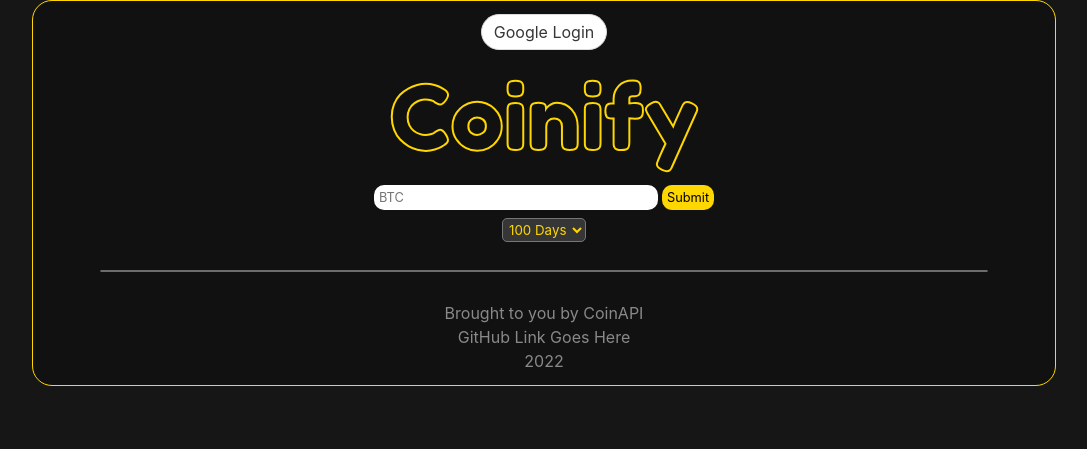
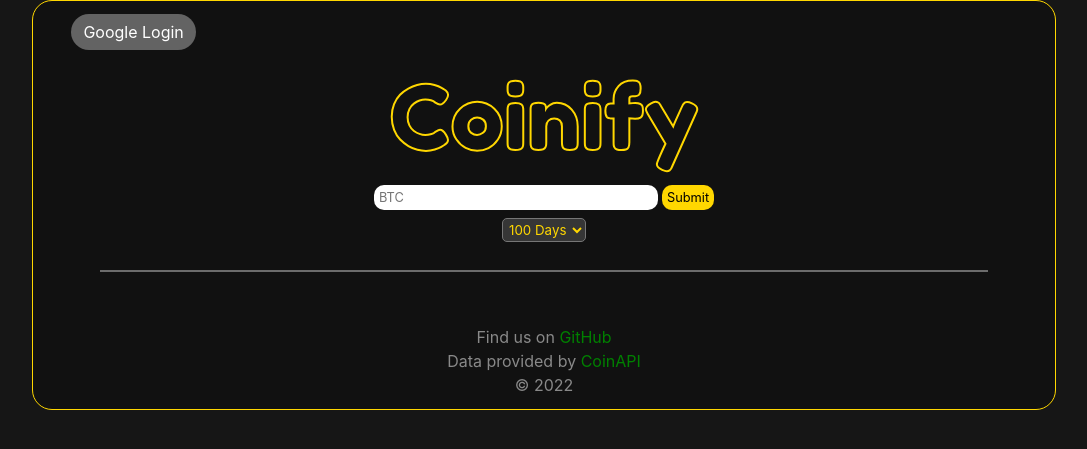
Before and after one commit to open-bracket-space-close-bracket/chartify, a Flask app: page / in a window 1280 px wide. Shown: the top 449 px of the page, without its empty margins (96-1183 px from the left). Run offline with Flask 2, Linux system fonts and the light colour scheme; some libraries are stand-ins or nearby versions.

Commit message:
Nav styling

```diff
--- a/static/styles/main.css
+++ b/static/styles/main.css
@@ -68,7 +68,7 @@ input{
 
 .graphsDisplay{
   border: 1px solid rgb(108, 108, 108);
-  border-radius: 20px;
+  /* border-radius: 20px; */
   display: flex;
   margin: 3%;
 }
@@ -86,3 +86,20 @@ h1{
   -webkit-text-stroke-width: 2px;
   -webkit-text-stroke-color: gold;
 }
+
+nav{
+  display: flex;
+  align-items: flex-start;
+  align-content: flex-start;
+  align-self: flex-start;
+}
+
+nav .button{
+  border: none;
+  color: white;
+  background-color: rgb(99, 99, 99);
+}
+
+a{
+  color: green;
+}
--- a/templates/index.html
+++ b/templates/index.html
@@ -11,13 +11,16 @@
     <script src='https://cdn.plot.ly/plotly-latest.min.js'></script>
     <link rel="preconnect" href="https://fonts.googleapis.com">
     <link rel="preconnect" href="https://fonts.gstatic.com" crossorigin>
-    <link href="https://fonts.googleapis.com/css2?family=Fredoka+One&family=Kalam:wght@700&display=swap" rel="stylesheet">
+    <link href="https://fonts.googleapis.com/css2?family=Fredoka+One&family=Kalam:wght@700&display=swap"
+        rel="stylesheet">
 </head>
 
 <body>
     <div class="mainContent">
         {% extends "base.html" %}
         {% block content %}
+
+        <nav>
             {% if user %}
             <p>{{ user_email }}</p>
             <p>{{ user_name }}</p>
@@ -31,7 +34,7 @@
             {% if user %}
             <a class="button" href="/logout">Google Logout</a>
             {% endif %}
-
+        </nav>
         <h1>Coinify</h1>
         <form action="/api/{coin_name}" method="post" class="coinform">
             <input type="text" name="coin_name" id="coin_name" placeholder="BTC">
@@ -61,7 +64,9 @@
         {% endblock %}
 </body>
 <footer>
-    Brought to you by CoinAPI<br>GitHub Link Goes Here<br>2022
+    <br>Find us on <a href="https://github.com/open-bracket-space-close-bracket/chartify">GitHub</a>
+    <br>Data provided by <a href="https://www.coinapi.io">CoinAPI</a>
+    <br>© 2022
 </footer>
 </div>
 
```
Lines whose indentation alone changed are shown as unchanged.
